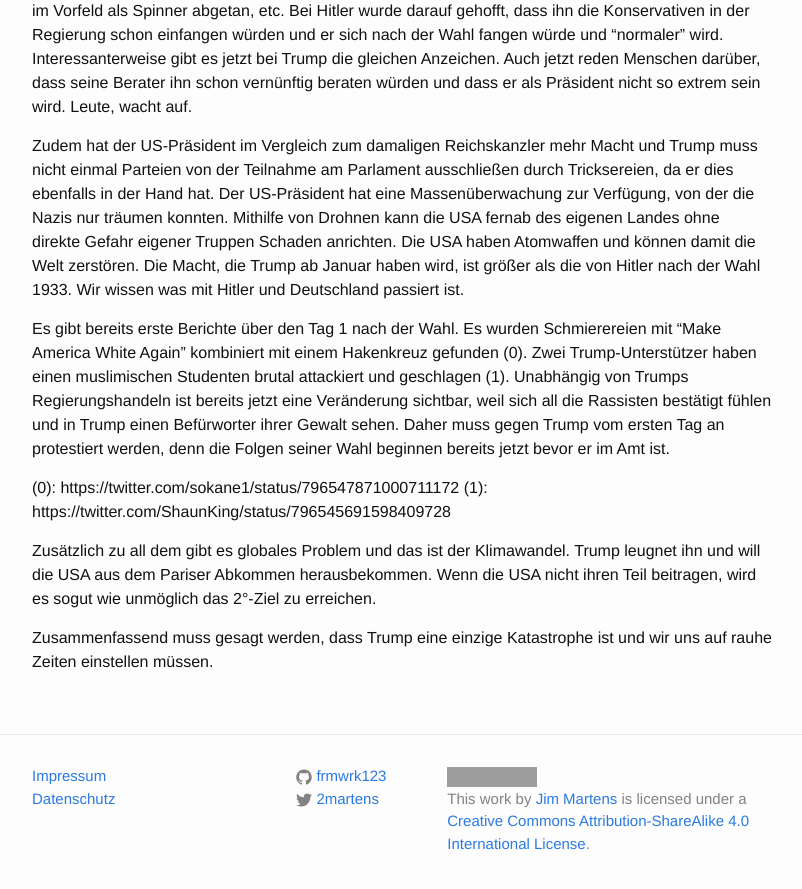
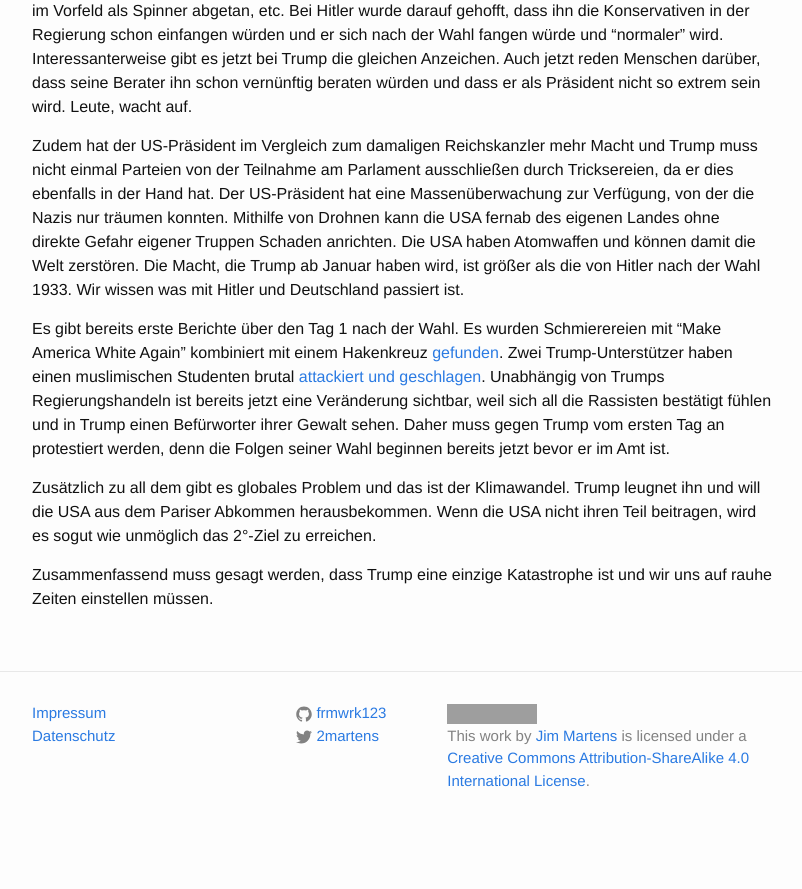
Before and after one commit to frmwrk123/frmwrk123.github.io, a Jekyll site: the page built from _posts/2016-11-10-wahlnachlese.markdown, in a window 1280 px wide and 900 px high, scrolled down 1053 px. Shown: the top 889 px of the window, without its empty margins (238-1040 px from the left). Built offline with Jekyll 4.4.1, drawn with Linux system fonts in a browser that asks for light colours; after the commit the page ends 1890 px from its top, so only the background shows below that; grey boxes are pictures that could not be loaded.

Commit message:
[Posts] Made links even better visible
Signed-off-by: Jim Martens <github@2martens.de>

```diff
--- a/_posts/2016-11-10-wahlnachlese.markdown
+++ b/_posts/2016-11-10-wahlnachlese.markdown
@@ -65,16 +65,15 @@
 Hitler nach der Wahl 1933. Wir wissen was mit Hitler und Deutschland passiert ist.
 
 Es gibt bereits erste Berichte über den Tag 1 nach der Wahl. Es wurden Schmierereien
-mit "Make America White Again" kombiniert mit einem Hakenkreuz gefunden (0). Zwei
-Trump-Unterstützer haben einen muslimischen Studenten brutal attackiert und
-geschlagen (1). Unabhängig von Trumps Regierungshandeln ist bereits jetzt eine
+mit "Make America White Again" kombiniert mit einem Hakenkreuz
+[gefunden](https://twitter.com/sokane1/status/796547871000711172). Zwei
+Trump-Unterstützer haben einen muslimischen Studenten brutal [attackiert und
+geschlagen](https://twitter.com/ShaunKing/status/796545691598409728).
+Unabhängig von Trumps Regierungshandeln ist bereits jetzt eine
 Veränderung sichtbar, weil sich all die Rassisten bestätigt fühlen und in Trump
 einen Befürworter ihrer Gewalt sehen. Daher muss gegen Trump vom ersten Tag an
 protestiert werden, denn die Folgen seiner Wahl beginnen bereits jetzt bevor er
 im Amt ist.
-
-(0): https://twitter.com/sokane1/status/796547871000711172
-(1): https://twitter.com/ShaunKing/status/796545691598409728
 
 Zusätzlich zu all dem gibt es globales Problem und das ist der Klimawandel. Trump
 leugnet ihn und will die USA aus dem Pariser Abkommen herausbekommen. Wenn die
```
